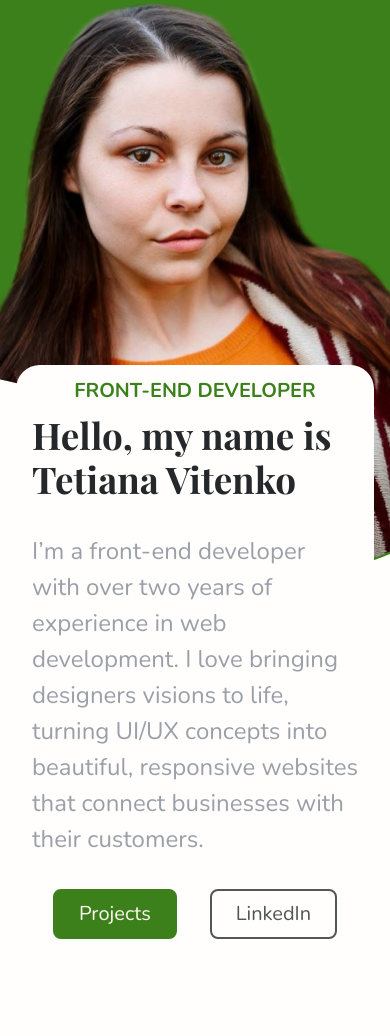
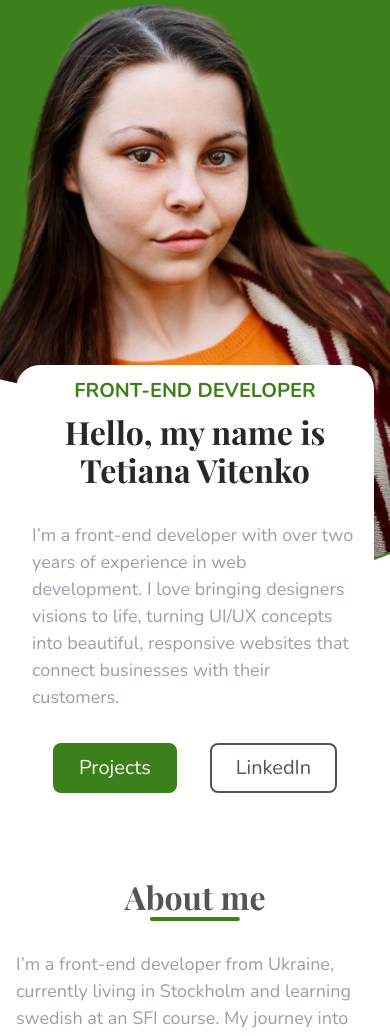
Before and after one commit to TaVitka/portfolio, a plain HTML site: page index.html in a window 390 px wide. Shown: the part 55-1091 px from the top of the page. Drawn offline with nearby package versions, Linux system fonts and the light colour scheme; a web font is replaced by a local one.

Commit message:
added fixes for styles on mobile devices, added fixes for burger menu in js

```diff
--- a/css/_typography.css
+++ b/css/_typography.css
@@ -2,7 +2,7 @@ body {
   font-family: var(--ff-primary);
   font-style: normal;
   font-weight: 400;
-  font-size: clamp(20px, 2rem, 24px);
+  font-size: clamp(18px, 3vw, 24px);
   line-height: 1.5;
   color: var(--color-black);
 }
@@ -15,7 +15,7 @@ h2 {
 }
 
 h1 {
-  font-size: clamp(32px, 3.8rem, 64px);
+  font-size: clamp(32px, 3.8vw, 64px);
   line-height: 1.2;
 }
 
@@ -26,7 +26,7 @@ h1 br {
 h2 {
   position: relative;
   width: fit-content;
-  font-size: clamp(24px, 3rem, 48px);
+  font-size: clamp(32px, 3vw, 48px);
   line-height: 1.5;
   color: var(--color-dark);
 }
@@ -56,10 +56,6 @@ h2::before {
 }
 
 @media (max-width: 540px) {
-  h1 {
-    font-size: clamp(26px, 2.3rem, 42px);
-  }
-
   h1 br {
     display: block;
   }
--- a/css/_variables.css
+++ b/css/_variables.css
@@ -23,6 +23,7 @@
   --color-dark: #525753;
   --color-gray: #9A9FA8;
   --color-green: #3C801C;
+  --color-overlay: hsla(210, 8%, 16%, 0.4);
 
   /* radius */
   --radius-main: 24px;
--- a/css/style.css
+++ b/css/style.css
@@ -7,6 +7,15 @@ body {
   background-color: var(--color-white);
 }
 
+body {
+  position: relative;
+}
+
+body.overflow {
+  height: 100%;
+  overflow-y: hidden;
+}
+
 .container {
   margin: 0 auto;
   padding: 0 var(--container-offset);
@@ -14,13 +23,31 @@ body {
   max-width: var(--container-width);
 }
 
+.overlay {
+  position: absolute;
+  z-index: -100;
+  top: 0;
+  bottom: 0;
+  left: 0;
+  right: 0;
+  pointer-events: none;
+  transition: background-color 0.3s ease-in-out, filter 0.4s ease-in;
+}
+
+.overlay.active {
+  background-color: var(--color-overlay);
+  backdrop-filter: blur(2px);
+  z-index: 1;
+  pointer-events: all;
+}
+
 section {
-  padding: clamp(32px, 6rem, 64px) 0;
+  padding: clamp(32px, 6vw, 64px) 0;
 }
 
 section h2,
 footer h2  {
-  margin: 0 auto clamp(40px, 4rem, 80px);
+  margin: 0 auto clamp(30px, 5vw, 40px);
 }
 
 .btn,
@@ -442,12 +469,17 @@ footer h2  {
     text-align: right;
   }
 
-  .hero__content>p {
+  .hero__content>p,
+  .hero__content h1 {
     text-align: center;
   }
 
   .hero__links {
     justify-content: space-evenly;
+  }
+
+  .about h2 {
+    margin-inline: auto;
   }
 }
 
--- a/index.html
+++ b/index.html
@@ -345,6 +345,7 @@
       </div>
     </div>
   </footer>
+  <div class="overlay"></div>
   <script src="js/main.js"></script>
 </body>
 
--- a/js/main.js
+++ b/js/main.js
@@ -1,8 +1,10 @@
 document.addEventListener('DOMContentLoaded', function(){
   //header
 
+  const page = document.querySelector('body');
   const pageHeader = document.querySelector('.header');
   const pageFooter = document.querySelector('.footer');
+  const pageOverlay = document.querySelector('.overlay');
 
   const startHeightValue = () => {
     let vh = window.innerHeight * 1;
@@ -15,6 +17,7 @@ document.addEventListener('DOMContentLoaded', function(){
       '--header-height',
       `${headerHeight}px`,
     );
+
     document.documentElement.style.setProperty(
       '--footer-height',
       `${footerHeight}px`,
@@ -86,9 +89,32 @@ document.addEventListener('DOMContentLoaded', function(){
 
     if (window.matchMedia('(max-width: 787px)').matches) {
       burgerBtn.addEventListener('click', function(){
-        this.classList.toggle('open')
-        headerMenu.classList.toggle('open')
+        this.classList.toggle('open');
+        headerMenu.classList.toggle('open');
+        pageOverlay.classList.toggle('active');
+        page.classList.toggle('overflow');
       })
+
+      headerMenu.addEventListener('click', (event) => {
+        if (event.target.closest('a.menu__link')) {
+          removeBurgerMenu();
+        }
+      });
+
+      pageOverlay.addEventListener('click', (event) => {
+        removeBurgerMenu(this);
+      })
+
+      function removeBurgerMenu (targetEl) {
+        if (headerMenu.classList.contains('open')) {
+        burgerBtn.classList.remove('open');
+        headerMenu.classList.remove('open');
+        pageOverlay.classList.remove('active');
+        page.classList.remove('overflow');
+        }
+      }
+
+
     }
 
   //tabs with projects
```
Also changed, not shown: 1 other file. Lines whose indentation alone changed are shown as unchanged.
